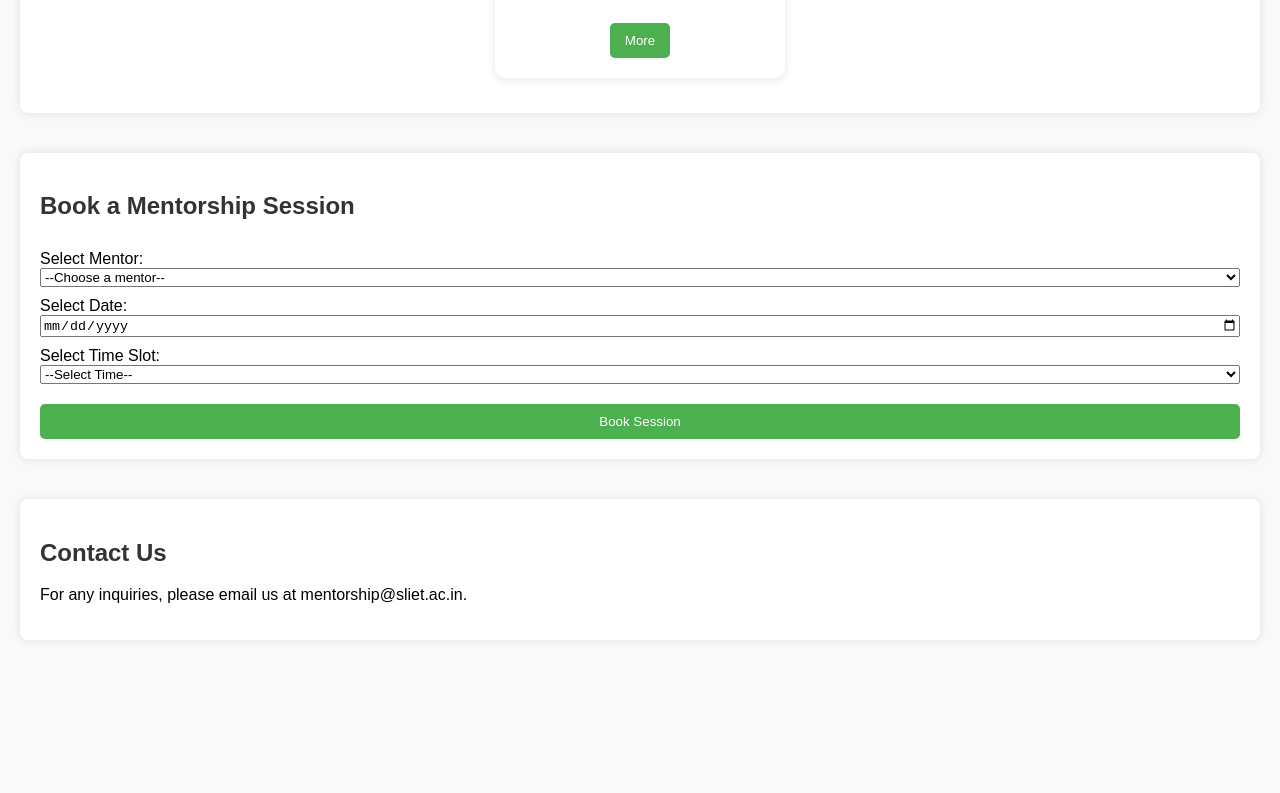
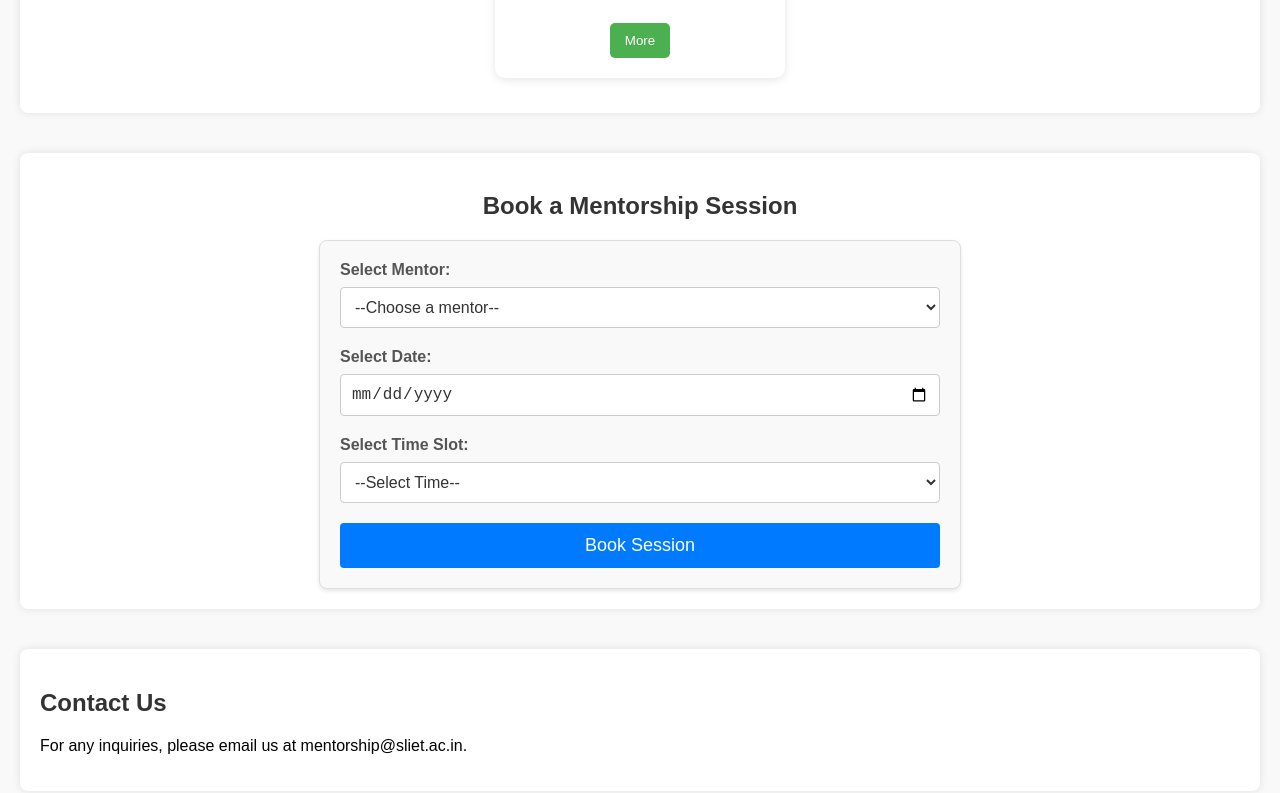
Before and after one commit to Vasanthasenai/Web-Wizards, a plain HTML site: page index.html in a window 1280 px wide. Shown: the part 1641-2434 px from the top of the page. Before the commit the page ends 2341 px from the top, so only its background shows below. Drawn offline with Linux system fonts and the light colour scheme.

Commit message:
second commit

```diff
--- a/index.html
+++ b/index.html
@@ -71,7 +71,7 @@
                 <label for="mentor">Select Mentor:</label>
                 <select id="mentor" required>
                     <option value="">--Choose a mentor--</option>
-                    <!-- Options will be dynamically populated -->
+
                 </select>
 
                 <label for="date">Select Date:</label>
@@ -80,6 +80,27 @@
                 <label for="time">Select Time Slot:</label>
                 <select id="time" required>
                     <option value="">--Select Time--</option>
+
+                    <optgroup label="Dr. Edward">
+                        <option value="mon-2-4">Mon 2 PM - 4 PM</option>
+                        <option value="wed-2-4">Wed 2 PM - 4 PM</option>
+                        <option value="fri-2-4">Fri 2 PM - 4 PM</option>
+                    </optgroup>
+
+                    <optgroup label="Prof. John Smith">
+                        <option value="tue-10-12">Tue 10 AM - 12 PM</option>
+                        <option value="thu-10-12">Thu 10 AM - 12 PM</option>
+                    </optgroup>
+
+                    <optgroup label="Prof. Williams">
+                        <option value="sat-11-1">Sat 11 AM - 1 PM</option>
+                        <option value="sun-11-1">Sun 11 AM - 1 PM</option>
+                    </optgroup>
+
+                    <optgroup label="Prof. Madona Christy">
+                        <option value="mon-5-8">Mon 5 PM - 8 PM</option>
+                        <option value="fri-5-8">Fri 5 PM - 8 PM</option>
+                    </optgroup>
                 </select>
 
                 <button type="submit">Book Session</button>
--- a/script.js
+++ b/script.js
@@ -62,7 +62,7 @@ mentorSelect.addEventListener("change", () => {
     const timeSelect = document.getElementById("time");
     timeSelect.innerHTML = '';
 
-    const timeSlots = ["2 PM", "3 PM", "4 PM"];
+    const timeSlots = ["2 PM - 4 PM", "10 AM - 12 PM", "11 AM - 1 PM", "5 PM - 8 PM"];
 
     timeSlots.forEach(time => {
         const option = document.createElement("option");
--- a/style.css
+++ b/style.css
@@ -109,28 +109,86 @@ section {
 }
 
 
+/* General form styling */
 #booking-form {
-    display: flex;
-    flex-direction: column;
+    max-width: 600px;
+    margin: 0 auto;
+    padding: 20px;
+    background-color: #f9f9f9;
+    border: 1px solid #ddd;
+    border-radius: 8px;
+    box-shadow: 0 2px 4px rgba(0, 0, 0, 0.1);
 }
 
-#booking-form label {
-    margin-top: 10px;
+/* Form heading */
+#booking h2 {
+    text-align: center;
+    color: #333;
+    font-family: Arial, sans-serif;
+    font-size: 24px;
+    margin-bottom: 20px;
 }
 
-button {
-    margin-top: 20px;
+/* Form labels */
+#booking-form label {
+    display: block;
+    margin-bottom: 8px;
+    font-weight: bold;
+    color: #555;
+}
+
+/* Form inputs */
+#booking-form input[type="date"],
+#booking-form select {
+    width: 100%;
     padding: 10px;
-    background-color: #4CAF50;
-    color: white;
+    margin-bottom: 20px;
+    border: 1px solid #ccc;
+    border-radius: 4px;
+    font-size: 16px;
+    background-color: #fff;
+    color: #333;
+    box-sizing: border-box;
+}
+
+/* Button styling */
+#booking-form button {
+    width: 100%;
+    padding: 12px 20px;
+    background-color: #007bff;
+    color: #fff;
     border: none;
-    border-radius: 5px;
+    border-radius: 4px;
+    font-size: 18px;
     cursor: pointer;
 }
 
-button:hover {
-    background-color: #45a049;
+#booking-form button:hover {
+    background-color: #0056b3;
 }
+
+/* Style optgroup and option */
+#booking-form optgroup {
+    font-weight: bold;
+    color: #333;
+}
+
+#booking-form option {
+    padding: 10px;
+    font-size: 16px;
+}
+
+/* Responsive Design */
+@media (max-width: 768px) {
+    #booking-form {
+        padding: 15px;
+    }
+
+    #booking-form button {
+        font-size: 16px;
+    }
+}
+
 
 footer {
     text-align: center;
```
